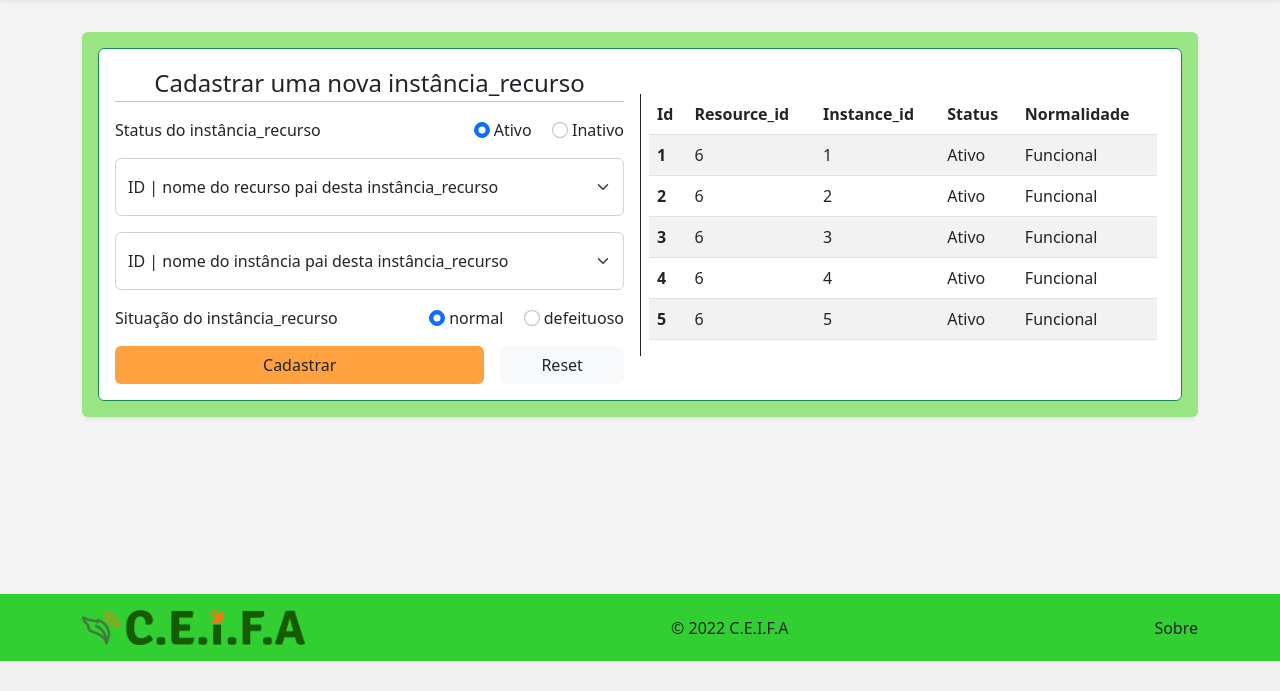
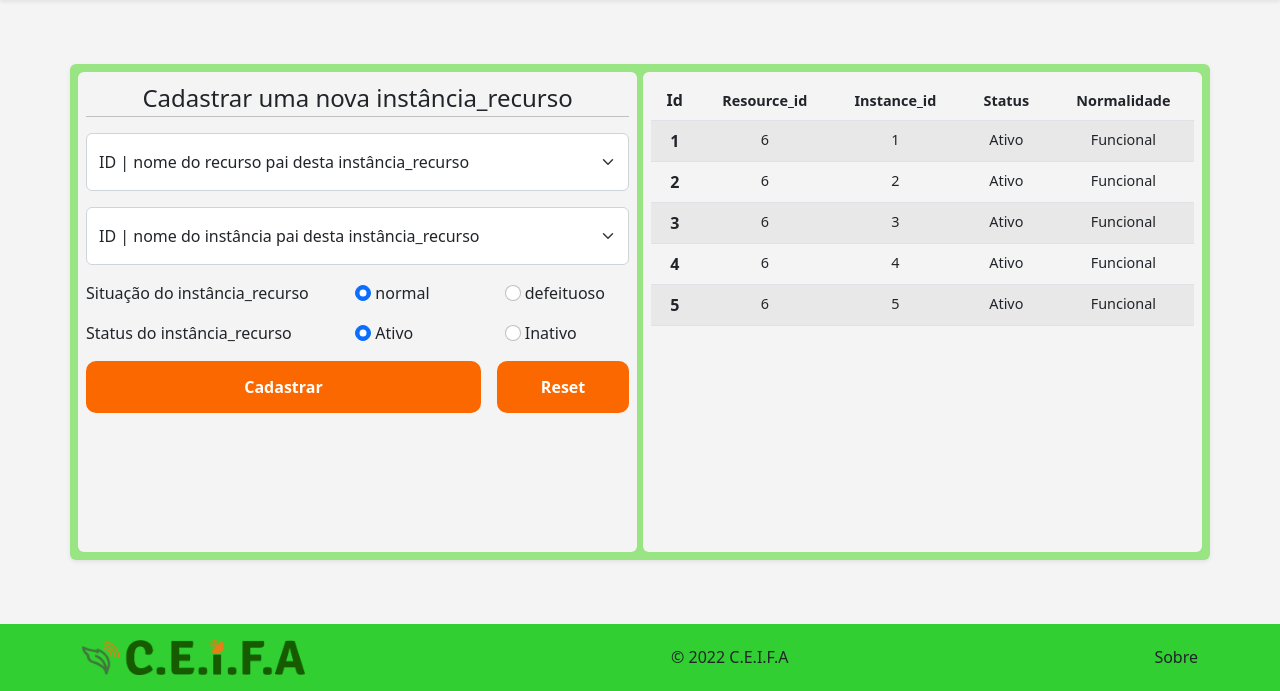
Before and after one commit to fabricioifc/Fazendinha, a Flask app: page /cadastro/instancias_recursos in a window 1280 px wide. Shown: the part 144-835 px from the top of the page. Before the commit the page ends 805 px from the top, so only its background shows below. Run offline with Flask 2, Linux system fonts and the light colour scheme; a user stored in the database is signed in; data comes from the database, SQL or seed files in the repository; some libraries are stand-ins or nearby versions.

Commit message:
padronizaçao da pg Instâncias_Recursos

```diff
--- a/frontend/static/css/style.css
+++ b/frontend/static/css/style.css
@@ -38,6 +38,7 @@ p{margin: 0px;}
 .t50{width: 50%;}
 .t100{width: 100%;}
 .t30{width: 30%;}
+.t20{width: 20%;}
 .t35{width: 35%;}
 .t40{width: 40%;}
 .t45{width: 45%;}
@@ -67,11 +68,12 @@ p{margin: 0px;}
 .bgHammerBad:hover{opacity: 75%;}
 
 /*altura*/
-.hAmbiente{height: 60vh;}
+.hPaginaAmbiente{height: 60vh;}
 .hPaginaBase{height: 50vh;}
 .h100vh{height: 100vh;}
 .hPaginaInstancia{height: 70vh;}
 .hPaginaRecursos{height: 70vh;}
+.hPaginaInstânciaRecurso{height: 60vh;}
 /*tema dark*/
 .absolut{position: absolute;right: 0; margin: 1.25%;}
 .themaWidth{width: 20px}
--- a/frontend/templates/cadastroAmbientes.html
+++ b/frontend/templates/cadastroAmbientes.html
@@ -10,7 +10,7 @@
       <div class="d-flex justify-content-between align-items-center hAmbiente bgTransparent">
 
         <!--cadastrar um novo ambinete-->
-        <div class="t49HalfQuarter p-3 hAmbiente bgBlock rounded overflowhidden">
+        <div class="t49HalfQuarter p-3 hPaginaAmbiente bgBlock rounded overflowhidden">
           <div>
             <div class="text-center fs-4">
               <p class="m-0">Cadastrar um novo ambiente</p>
@@ -56,7 +56,7 @@
         </div>
 
         <!--lista de ambiente-->
-        <div class="t49HalfQuarter p-3 hAmbiente bgBlock rounded overflowhidden">
+        <div class="t49HalfQuarter p-3 hPaginaAmbiente bgBlock rounded overflowhidden">
 
             <table class="table table-striped">
               <thead>
@@ -100,6 +100,5 @@
         </div>
 
       </div>
-    </div>
 </section>
 {% endblock %}
--- a/frontend/templates/cadastroInstanciaRecurso.html
+++ b/frontend/templates/cadastroInstanciaRecurso.html
@@ -4,40 +4,20 @@
 
 {% block content %}
 
-<section class="container mt-3">
-  <div class="bg-1 p-3 rounded shadow-sm">
-    <div class="bg-white border border-success rounded p-3">
-      <div class="row row-cols-1 g-3 align-items-center">
-        <div class="col-12 col-lg-6 border-lg-end border-lg-dark pe-3">
-          <div>
+<section class="container mt-5 mb-5 bgBorder p-2 rounded shadow-sm">
+  <div class="d-flex justify-content-between align-items-center">
+
+        <!--Cadastrar uma nova instância_recurso-->
+        <div class="t49HalfQuarter hPaginaInstânciaRecurso p-2 overflowhidden bgBlock rounded">
+
             <div class="text-center fs-4">
               <p class="m-0">Cadastrar uma nova instância_recurso</p>
               <hr class="w-100 m-0">
             </div>
 
             <form class="form-floating mt-3" action="#" method="post">
-              <!-- status, resource_id, instance_id, normal -->
-              <div class="mt-3 w-100 d-flex">
-                <p class="m-0">Status do instância_recurso</p>
-                <div class="ms-auto">
-                  <div class="form-check-inline">
-                    <input class="form-check-input" type="radio" name="status" id="statusTrue" value="ativo" checked>
 
-                    <label class="form-check-label" for="statusTrue">
-                      Ativo
-                    </label>
-                  </div>
-
-
-                  <div class="form-check-inline me-0">
-                    <input class="form-check-input" type="radio" name="status" id="statusFalse" value="inativo">
-                    <label class="form-check-label" for="statusFalse">
-                      Inativo
-                    </label>
-                  </div>
-                </div>
-              </div>
-
+              <!--nome pai recurso-->
               <div class="form-floating mt-3">
 
                 <select class="form-select py-3" aria-label="Default select example" name="id_resource_fk" id="resource_fk_id" required>
@@ -60,6 +40,7 @@
 
               </div>
 
+              <!--nome pai recurso instancia-->
               <div class="form-floating mt-3">
 
                 <select class="form-select py-3" aria-label="Default select example" name="id_instance_fk"
@@ -85,66 +66,78 @@
 
               </div>
 
-              <div class="mt-3 w-100 d-flex">
-                <p class="m-0">Situação do instância_recurso</p>
-                <div class="ms-auto">
-                  <div class="form-check-inline">
+              <!--Situação do instância_recurso-->
+              <div class="mt-3 w-100 d-flex justify-content-between">
+                <p class="t45">Situação do instância_recurso</p>
+
+                  <div class="form-check-inline t20">
                     <input class="form-check-input" type="radio" name="normal" id="normalTrue" value="ativo" checked>
-
-                    <label class="form-check-label" for="normalTrue">
-                      normal
-                    </label>
+                    <label class="form-check-label" for="normalTrue">normal</label>
                   </div>
 
 
-                  <div class="form-check-inline me-0">
+                  <div class="form-check-inline t20">
                     <input class="form-check-input" type="radio" name="normal" id="normalFalse" value="inativo">
-                    <label class="form-check-label" for="normalFalse">
-                      defeituoso
-                    </label>
+                    <label class="form-check-label" for="normalFalse">defeituoso</label>
                   </div>
-                </div>
+
               </div>
 
+              <!-- status, resource_id, instance_id, normal -->
+              <div class="mt-3 w-100 d-flex justify-content-between">
+                <p class="t45">Status do instância_recurso</p>
 
-              <div class="d-flex">
-                <button type="submit" class="btn w-75 mt-3 bg-laranja">Cadastrar</button>
-                <input type="reset" class="btn w-25 ms-3 mt-3 bg-light">
+                  <div class="form-check-inline t20">
+                    <input class="form-check-input" type="radio" name="status" id="statusTrue" value="ativo" checked>
+                    <label class="form-check-label" for="statusTrue">Ativo</label>
+                  </div>
+
+                  <div class="form-check-inline t20">
+                    <input class="form-check-input" type="radio" name="status" id="statusFalse" value="inativo">
+                    <label class="form-check-label" for="statusFalse">Inativo</label>
+                  </div>
+
+              </div>
+
+              <!--button-->
+              <div class="d-flex align-items-center justify-content-evenly mt-3">
+                <button type="submit" class="t75 bgButtonAccept">Cadastrar</button>
+                <input type="reset" class="t25 bgButtonCancel ms-3">
               </div>
 
             </form>
-          </div>
 
 
         </div>
 
-        <div class="col-12 col-lg-6 border-start border-dark pe-3">
+        <!--lista-->
+        <div class="t49HalfQuarter hPaginaInstânciaRecurso p-2 overflowhidden bgBlock rounded">
           <div class="w-100">
             <table class="table table-striped">
               <thead>
                 <tr>
-                  <th scope="col">Id</th>
-                  <th scope="col">Resource_id</th>
-                  <th scope="col">Instance_id</th>
-                  <th scope="col">Status</th>
-                  <th scope="col">Normalidade</th>
+                  <th scope="col" style="width: 5%; text-align: center;">Id</th>
+                  <th scope="col" class="tTabelas">Resource_id</th>
+                  <th scope="col" class="tTabelas">Instance_id</th>
+                  <th scope="col" class="tTabelas">Status</th>
+                  <th scope="col" class="tTabelas">Normalidade</th>
                 </tr>
               </thead>
               <tbody>
                 <!-- id, resouce_id, instance_id, status, normal -->
                 {% for instance_resource in instance_resource %}
                 <tr>
-                  <th scope="row">{{instance_resource['id_instance_resource']}}</th>
-                  <td>{{instance_resource['id_resource_FK']}}</td>
-                  <td>{{instance_resource['id_instance_FK']}}</td>
-                  <td>
+                  <th scope="row" style="width: 5%; text-align: center;">{{instance_resource['id_instance_resource']}}</th>
+                  <td class="tTabelas">{{instance_resource['id_resource_FK']}}</td>
+                  <td class="tTabelas">{{instance_resource['id_instance_FK']}}</td>
+                  <td class="tTabelas">
                     {% if instance_resource['status']==1 %}
                     Ativo
                     {% elif instance_resource['status']==0 %}
                     Desativo
                     {% endif %}
                   </td>
-                  <td>
+                  <td class="tTabelas">
                     {% if instance_resource['normal']==1 %}
                     Funcional
                     {% elif instance_resource['normal']==0 %}
@@ -160,8 +153,6 @@
 
         </div>
 
-      </div>
-    </div>
   </div>
 </section>
 {% endblock %}
--- a/frontend/templates/cadastroInstancias.html
+++ b/frontend/templates/cadastroInstancias.html
@@ -134,7 +134,7 @@
 
         </div>
 
-  </div>
+      </div>
 </section>
 
 
--- a/frontend/templates/cadastroRecursos.html
+++ b/frontend/templates/cadastroRecursos.html
@@ -7,6 +7,7 @@
 <section class="container mt-5 mb-5 bgBorder p-2 rounded shadow-sm">
       <div class="d-flex justify-content-between align-items-center">
 
+        <!--Cadastrar um novo recurso-->
         <div class="t49HalfQuarter p-2 hPaginaRecursos overflowhidden bgBlock rounded">
 
           <div class="mt-5">
@@ -56,7 +57,7 @@
 
         </div>
 
-
+        <!--lista-->
         <div class="t49HalfQuarter p-2 borderStart hPaginaRecursos overflowhidden bgBlock rounded">
 
             <table class="table table-striped">
@@ -92,7 +93,6 @@
 
         </div>
 
-
       </div>
 </section>
 
```
